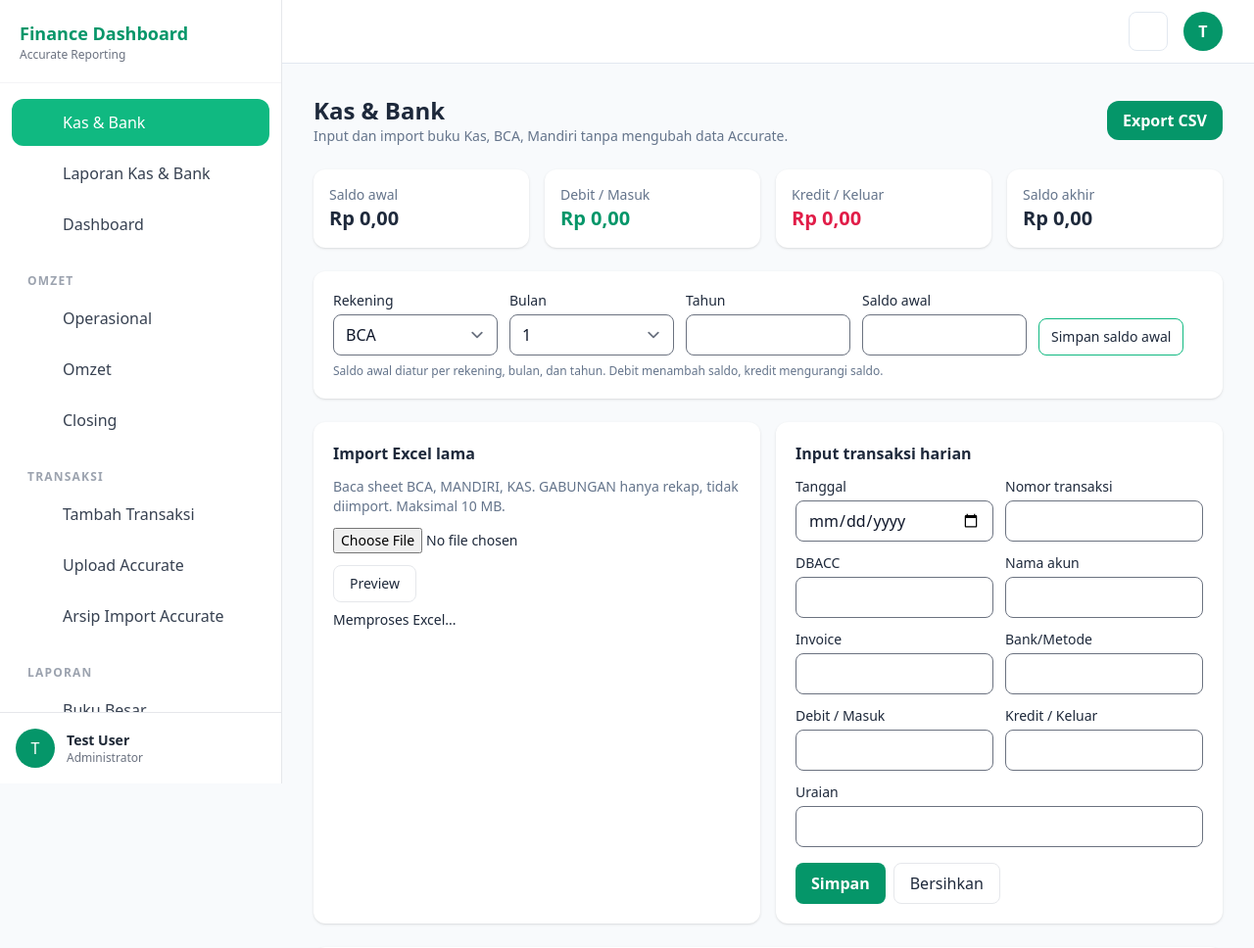
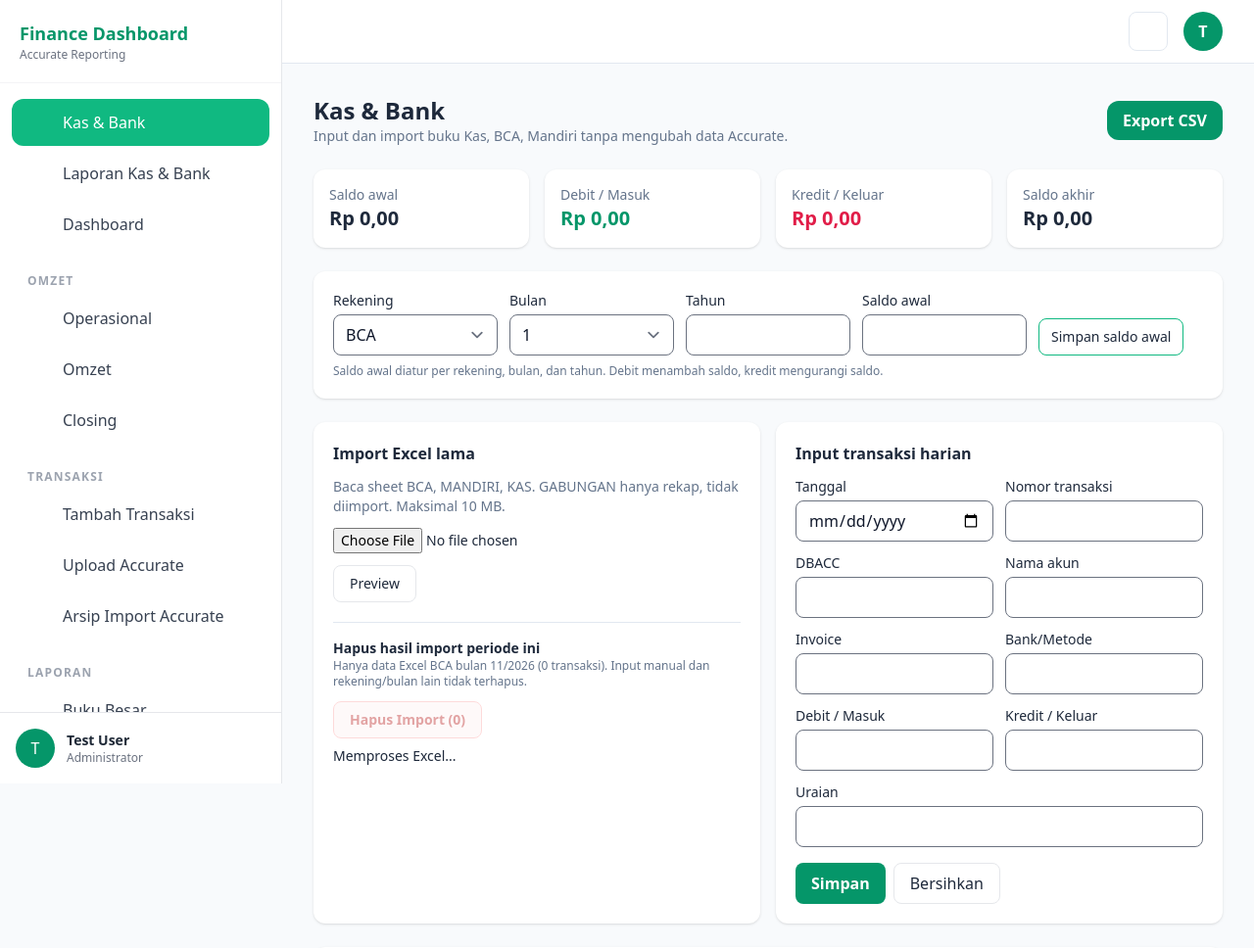
Before and after one commit to anggamuh/finance-dashboard, a Laravel app: page /kas-bank in a window 1280 px wide. Shown: the top 968 px of the page at 98% size. Run offline with Laravel 12, Linux system fonts and the light colour scheme; a user stored in the database is signed in; data comes from the database, SQL or seed files in the repository; data that the repository does not hold is empty; style sheets or scripts are compiled from the project's sources; some libraries are stand-ins or nearby versions.

Commit message:
feat(kas-bank): add scoped delete-import button with confirmation and count

```diff
--- a/resources/views/livewire/bank-ledger/index.blade.php
+++ b/resources/views/livewire/bank-ledger/index.blade.php
@@ -28,6 +28,22 @@
             @error('workbook') <p class="text-sm text-red-500">{{ $message }}</p> @enderror
             <div class="mt-3 flex gap-2"><button wire:click="previewImport" wire:loading.attr="disabled" class="rounded-lg border px-4 py-2 text-sm">Preview</button>
                 @if($preview)<button wire:click="import" wire:loading.attr="disabled" wire:confirm="Import transaksi dari ketiga sheet?" class="rounded-lg bg-emerald-600 px-4 py-2 text-sm text-white">Konfirmasi import</button>@endif
+            </div>
+            <div class="mt-5 border-t border-slate-200 pt-4 dark:border-slate-700">
+                <div class="flex flex-wrap items-center justify-between gap-3">
+                    <div>
+                        <p class="text-sm font-semibold">Hapus hasil import periode ini</p>
+                        <p class="text-xs text-slate-500">Hanya data Excel {{ $ledger }} bulan {{ str_pad($month, 2, '0', STR_PAD_LEFT) }}/{{ $year }} ({{ $importedCount }} transaksi). Input manual dan rekening/bulan lain tidak terhapus.</p>
+                    </div>
+                    <button type="button"
+                        wire:click="deleteImportedPeriod"
+                        wire:confirm="HAPUS {{ $importedCount }} transaksi hasil import Excel dari {{ $ledger }} bulan {{ $month }}/{{ $year }}? Data yang dihapus tidak bisa dikembalikan. Transaksi manual tetap aman."
+                        wire:loading.attr="disabled"
+                        @disabled($importedCount === 0)
+                        class="rounded-lg border border-red-300 bg-red-50 px-4 py-2 text-sm font-semibold text-red-700 hover:bg-red-100 disabled:cursor-not-allowed disabled:opacity-40 dark:border-red-900 dark:bg-red-950 dark:text-red-300">
+                        Hapus Import ({{ $importedCount }})
+                    </button>
+                </div>
             </div>
             <div wire:loading wire:target="previewImport,import" class="mt-2 text-sm">Memproses Excel...</div>
             @if($preview)<div class="mt-3 rounded-lg bg-slate-100 p-3 text-sm dark:bg-slate-700">Dibaca: {{ $preview['total'] }} transaksi. Dilewati: {{ $preview['skipped'] }} baris.<br>
```
